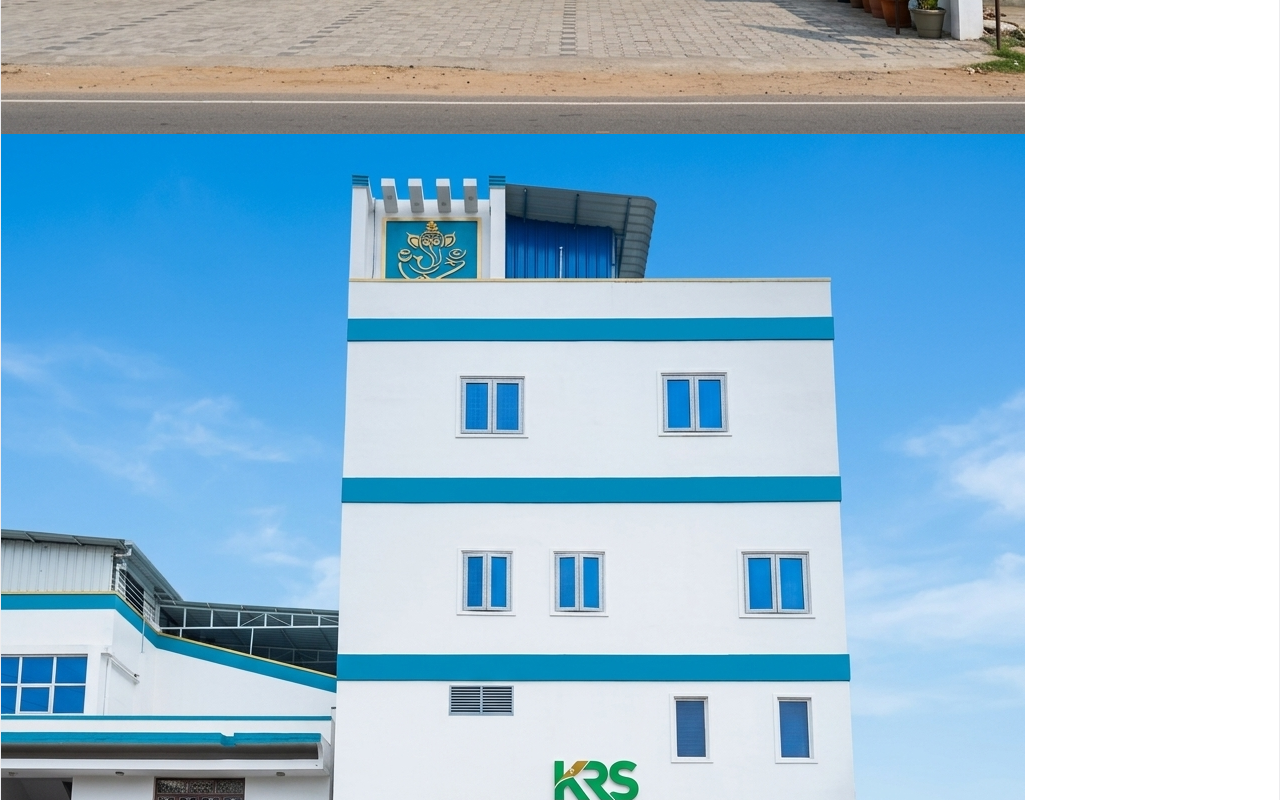
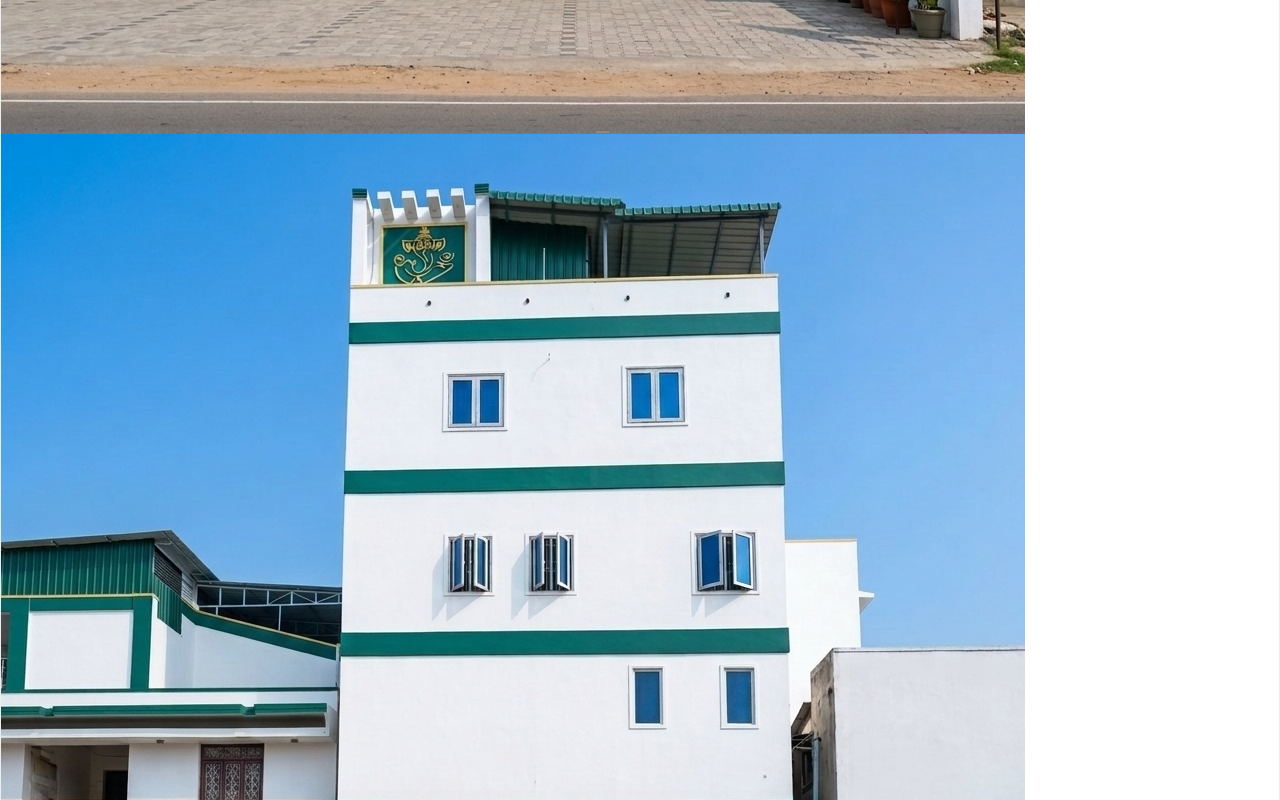
Before and after one commit to Manju1303/krs, a React (Vite) app: page / in a window 1280 px wide. Shown: the part 9420-10220 px from the top of the page. Built offline with nearby package versions, Linux system fonts and the light colour scheme.

Commit message:
Zoom out building image and enhance frame fitting in AboutUs

```diff
--- a/src/components/AboutUs.jsx
+++ b/src/components/AboutUs.jsx
@@ -24,14 +24,26 @@ export default function AboutUs() {
           <div className="lg:col-span-5 space-y-5">
             <div className="rounded-2xl overflow-hidden border p-2" style={{ background: '#fff', border: '1px solid rgba(15,23,42,0.08)', boxShadow: '0 8px 32px rgba(0,0,0,0.10)' }}>
               <div className="relative rounded-xl overflow-hidden shadow-lg bg-slate-900 aspect-[4/3] group/carousel">
-                {/* Images */}
+                {/* Images with soft backdrop for 100% full view fit */}
                 {buildingImages.map((imgUrl, idx) => (
-                  <img
+                  <div
                     key={idx}
-                    src={imgUrl}
-                    alt={`KRS Multispeciality Hospital Building Edappadi - View ${idx + 1}`}
-                    className={`absolute inset-0 w-full h-full object-cover transition-opacity duration-1000 ease-in-out ${idx === currentIdx ? 'opacity-100' : 'opacity-0'}`}
-                  />
+                    className={`absolute inset-0 w-full h-full transition-opacity duration-1000 ease-in-out bg-slate-950 ${idx === currentIdx ? 'opacity-100' : 'opacity-0'}`}
+                  >
+                    {/* Blurred backdrop fill */}
+                    <img
+                      src={imgUrl}
+                      alt=""
+                      className="absolute inset-0 w-full h-full object-cover blur-xl scale-110 opacity-50 select-none pointer-events-none"
+                      aria-hidden="true"
+                    />
+                    {/* Crisp main image (100% zoomed out & complete building visible) */}
+                    <img
+                      src={imgUrl}
+                      alt={`KRS Multispeciality Hospital Building Edappadi - View ${idx + 1}`}
+                      className="relative z-10 w-full h-full object-contain drop-shadow-xl"
+                    />
+                  </div>
                 ))}
 
                 {/* Gradient Overlay */}
```
Also changed, not shown: public/images/building.jpeg, public/images/building_front.jpeg.
